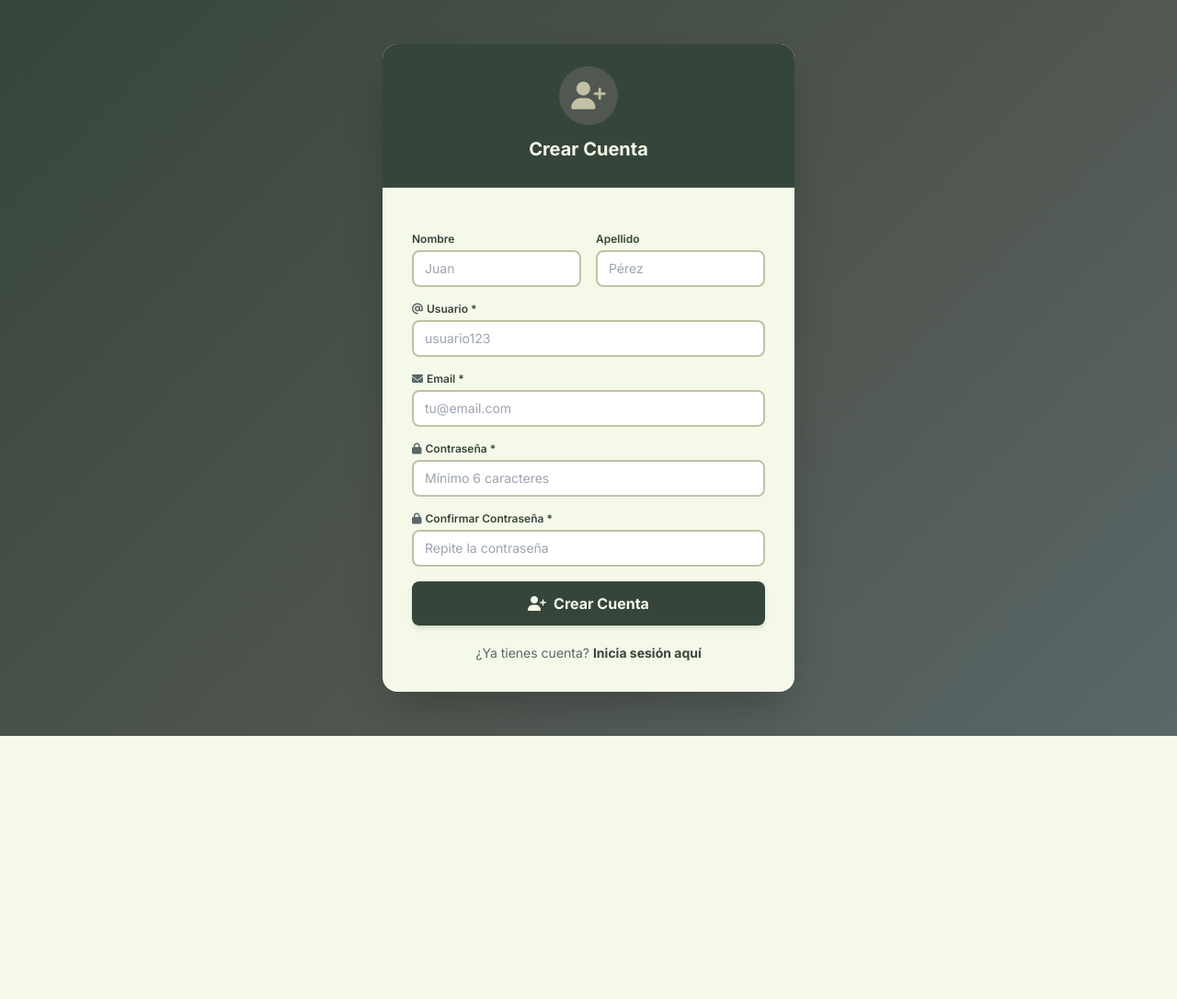
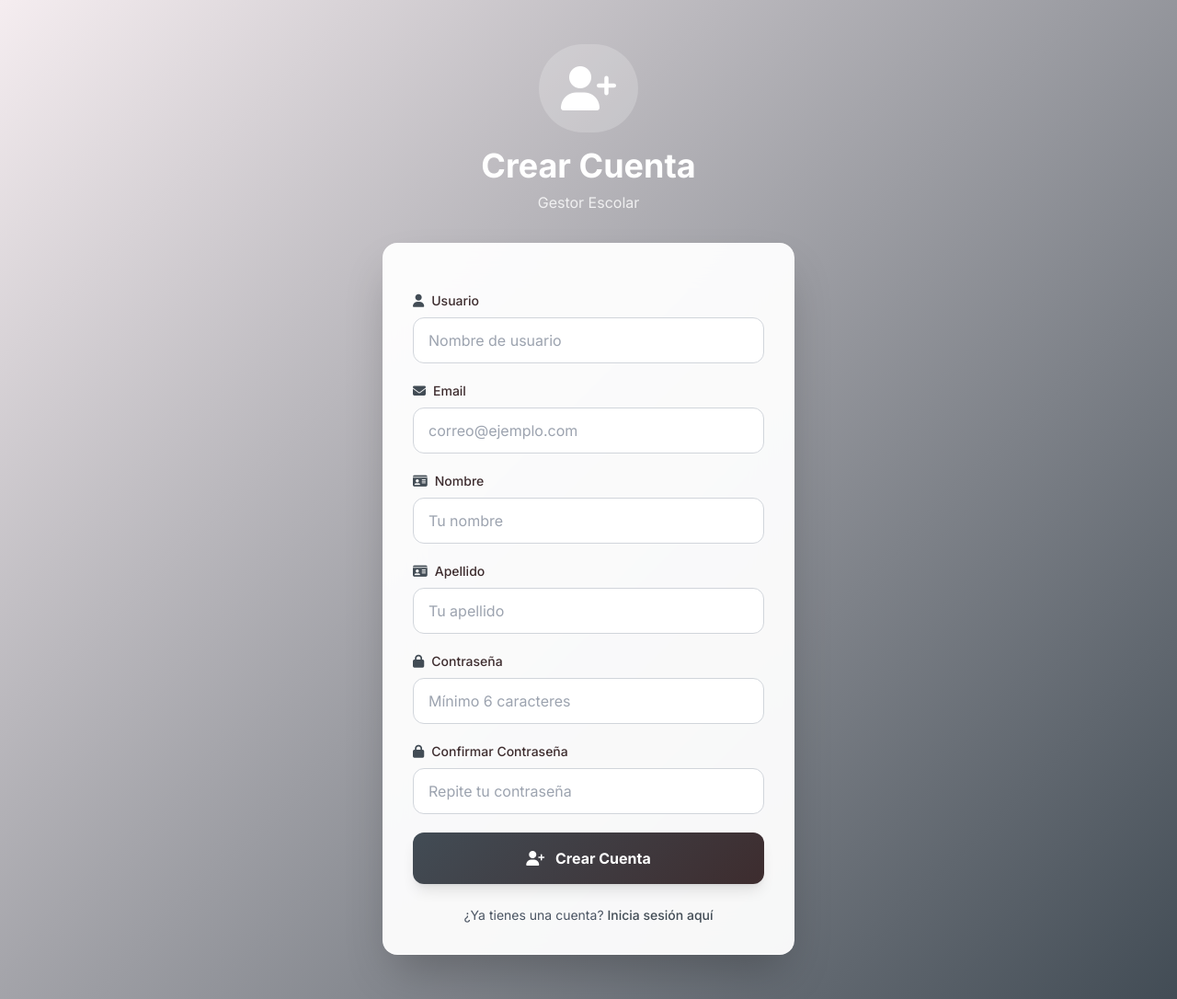
Before and after one commit to JACOboooodfg/Gestor_inventarios, a Django app: page /register/ in a window 1280 px wide. Shown: the whole page at 92% size. Before the commit the page ends 800 px from the top, so only its background shows below. Run offline with Django 5.2, Linux system fonts and the light colour scheme; some libraries are stand-ins or nearby versions.

Commit message:
fix: Error 500 solucionado + Gestor Escolar completo

```diff
--- a/templates/base.html
+++ b/templates/base.html
@@ -3,7 +3,7 @@
 <head>
     <meta charset="UTF-8">
     <meta name="viewport" content="width=device-width, initial-scale=1.0">
-    <title>{% block title %}Sistema de Gestión de Inventarios{% endblock %}</title>
+    <title>{% block title %}Gestor Escolar{% endblock %}</title>
 
     <!-- Tailwind CSS -->
     <script src="https://cdn.tailwindcss.com"></script>
@@ -219,8 +219,8 @@
                             <i class="fas fa-boxes text-white text-2xl"></i>
                         </div>
                         <div>
-                            <h1 class="text-white text-xl font-bold">Sistema de Inventarios</h1>
-                            <p class="text-white text-opacity-70 text-xs">Gestión Integral</p>
+                            <h1 class="text-white text-xl font-bold">Gestor Escolar</h1>
+                            <p class="text-white text-opacity-70 text-xs">Inventarios</p>
                         </div>
                     </a>
                 </div>
@@ -359,7 +359,7 @@
         <div class="container mx-auto px-4 py-6">
             <div class="flex flex-col md:flex-row items-center justify-between">
                 <p class="text-white text-sm mb-4 md:mb-0">
-                    © 2024 Sistema de Gestión de Inventarios. Todos los derechos reservados.
+                    © 2024 Gestor Escolar. Todos los derechos reservados.
                 </p>
                 <div class="flex space-x-6">
                     <a href="#" class="text-white text-opacity-70 hover:text-opacity-100 transition-all text-sm">
--- a/templates/inventory/register.html
+++ b/templates/inventory/register.html
@@ -1,85 +1,135 @@
 {% extends 'base.html' %}
-{% block title %}Crear Cuenta - Inventario Escolar{% endblock %}
+
+{% block title %}Registro - Gestor Escolar{% endblock %}
 
 {% block content %}
-<div class="min-h-screen flex items-center justify-center py-12 px-4" style="background: linear-gradient(135deg, #36453B 0%, #515751 60%, #596869 100%);">
-    <div class="bg-[#F5F9E9] rounded-2xl shadow-2xl w-full max-w-md overflow-hidden">
-
-        <!-- Header -->
-        <div class="bg-[#36453B] px-8 py-6 text-center">
-            <div class="inline-flex items-center justify-center w-16 h-16 rounded-full bg-[#515751] mb-3">
-                <i class="fas fa-user-plus text-3xl text-[#C2C1A5]"></i>
+<div class="min-h-screen flex items-center justify-center py-12 px-4 sm:px-6 lg:px-8">
+    <div class="max-w-md w-full">
+        <!-- Logo y Título -->
+        <div class="text-center mb-8">
+            <div class="inline-block bg-white bg-opacity-20 p-6 rounded-full mb-4">
+                <i class="fas fa-user-plus text-white text-5xl"></i>
             </div>
-            <h1 class="text-xl font-bold text-[#F5F9E9]">Crear Cuenta</h1>
-            <p class="text-[#C2C1A5] text-xs mt-1"></p>
+            <h2 class="text-4xl font-bold text-white mb-2">
+                Crear Cuenta
+            </h2>
+            <p class="text-white text-opacity-80">
+                Gestor Escolar
+            </p>
         </div>
 
-        <!-- Form -->
-        <div class="px-8 py-8">
-            <form method="post" class="space-y-4">
+        <!-- Card de Registro -->
+        <div class="glass-strong rounded-2xl shadow-2xl p-8">
+            <form method="post" action="{% url 'register' %}" class="space-y-5">
                 {% csrf_token %}
 
-                <div class="grid grid-cols-2 gap-4">
-                    <div>
-                        <label class="block text-xs font-semibold text-[#36453B] mb-1">Nombre</label>
-                        <input type="text" name="first_name"
-                               class="w-full px-3 py-2 rounded-lg border-2 border-[#C2C1A5] bg-white text-[#515751] focus:border-[#36453B] focus:outline-none text-sm transition"
-                               placeholder="Juan">
-                    </div>
-                    <div>
-                        <label class="block text-xs font-semibold text-[#36453B] mb-1">Apellido</label>
-                        <input type="text" name="last_name"
-                               class="w-full px-3 py-2 rounded-lg border-2 border-[#C2C1A5] bg-white text-[#515751] focus:border-[#36453B] focus:outline-none text-sm transition"
-                               placeholder="Pérez">
-                    </div>
+                <!-- Username -->
+                <div>
+                    <label for="username" class="block text-sm font-medium mb-2" style="color: #3D2C2E;">
+                        <i class="fas fa-user mr-2" style="color: #424C55;"></i>Usuario
+                    </label>
+                    <input
+                        type="text"
+                        name="username"
+                        id="username"
+                        required
+                        class="w-full px-4 py-3 border border-gray-300 rounded-xl focus:ring-4 focus:ring-opacity-20 transition-all"
+                        placeholder="Nombre de usuario"
+                    >
                 </div>
 
+                <!-- Email -->
                 <div>
-                    <label class="block text-xs font-semibold text-[#36453B] mb-1">
-                        <i class="fas fa-at mr-1 text-[#596869]"></i>Usuario *
+                    <label for="email" class="block text-sm font-medium mb-2" style="color: #3D2C2E;">
+                        <i class="fas fa-envelope mr-2" style="color: #424C55;"></i>Email
                     </label>
-                    <input type="text" name="username" required
-                           class="w-full px-3 py-2 rounded-lg border-2 border-[#C2C1A5] bg-white text-[#515751] focus:border-[#36453B] focus:outline-none text-sm transition"
-                           placeholder="usuario123">
+                    <input
+                        type="email"
+                        name="email"
+                        id="email"
+                        required
+                        class="w-full px-4 py-3 border border-gray-300 rounded-xl focus:ring-4 focus:ring-opacity-20 transition-all"
+                        placeholder="correo@ejemplo.com"
+                    >
                 </div>
 
+                <!-- First Name -->
                 <div>
-                    <label class="block text-xs font-semibold text-[#36453B] mb-1">
-                        <i class="fas fa-envelope mr-1 text-[#596869]"></i>Email *
+                    <label for="first_name" class="block text-sm font-medium mb-2" style="color: #3D2C2E;">
+                        <i class="fas fa-id-card mr-2" style="color: #424C55;"></i>Nombre
                     </label>
-                    <input type="email" name="email" required
-                           class="w-full px-3 py-2 rounded-lg border-2 border-[#C2C1A5] bg-white text-[#515751] focus:border-[#36453B] focus:outline-none text-sm transition"
-                           placeholder="tu@email.com">
+                    <input
+                        type="text"
+                        name="first_name"
+                        id="first_name"
+                        class="w-full px-4 py-3 border border-gray-300 rounded-xl focus:ring-4 focus:ring-opacity-20 transition-all"
+                        placeholder="Tu nombre"
+                    >
                 </div>
 
+                <!-- Last Name -->
                 <div>
-                    <label class="block text-xs font-semibold text-[#36453B] mb-1">
-                        <i class="fas fa-lock mr-1 text-[#596869]"></i>Contraseña *
+                    <label for="last_name" class="block text-sm font-medium mb-2" style="color: #3D2C2E;">
+                        <i class="fas fa-id-card mr-2" style="color: #424C55;"></i>Apellido
                     </label>
-                    <input type="password" name="password1" required
-                           class="w-full px-3 py-2 rounded-lg border-2 border-[#C2C1A5] bg-white text-[#515751] focus:border-[#36453B] focus:outline-none text-sm transition"
-                           placeholder="Mínimo 6 caracteres">
+                    <input
+                        type="text"
+                        name="last_name"
+                        id="last_name"
+                        class="w-full px-4 py-3 border border-gray-300 rounded-xl focus:ring-4 focus:ring-opacity-20 transition-all"
+                        placeholder="Tu apellido"
+                    >
                 </div>
 
+                <!-- Password 1 -->
                 <div>
-                    <label class="block text-xs font-semibold text-[#36453B] mb-1">
-                        <i class="fas fa-lock mr-1 text-[#596869]"></i>Confirmar Contraseña *
+                    <label for="password1" class="block text-sm font-medium mb-2" style="color: #3D2C2E;">
+                        <i class="fas fa-lock mr-2" style="color: #424C55;"></i>Contraseña
                     </label>
-                    <input type="password" name="password2" required
-                           class="w-full px-3 py-2 rounded-lg border-2 border-[#C2C1A5] bg-white text-[#515751] focus:border-[#36453B] focus:outline-none text-sm transition"
-                           placeholder="Repite la contraseña">
+                    <input
+                        type="password"
+                        name="password1"
+                        id="password1"
+                        required
+                        class="w-full px-4 py-3 border border-gray-300 rounded-xl focus:ring-4 focus:ring-opacity-20 transition-all"
+                        placeholder="Mínimo 6 caracteres"
+                    >
                 </div>
 
-                <button type="submit"
-                        class="w-full bg-[#36453B] hover:bg-[#515751] text-[#F5F9E9] font-bold py-3 rounded-lg transition shadow-md mt-2">
-                    <i class="fas fa-user-plus mr-2"></i>Crear Cuenta
+                <!-- Password 2 -->
+                <div>
+                    <label for="password2" class="block text-sm font-medium mb-2" style="color: #3D2C2E;">
+                        <i class="fas fa-lock mr-2" style="color: #424C55;"></i>Confirmar Contraseña
+                    </label>
+                    <input
+                        type="password"
+                        name="password2"
+                        id="password2"
+                        required
+                        class="w-full px-4 py-3 border border-gray-300 rounded-xl focus:ring-4 focus:ring-opacity-20 transition-all"
+                        placeholder="Repite tu contraseña"
+                    >
+                </div>
+
+                <!-- Submit Button -->
+                <button
+                    type="submit"
+                    class="w-full btn-modern gradient-primary text-white font-bold py-4 px-6 rounded-xl shadow-lg"
+                >
+                    <i class="fas fa-user-plus mr-2"></i>
+                    Crear Cuenta
                 </button>
             </form>
 
-            <p class="text-center text-sm text-[#596869] mt-5">
-                ¿Ya tienes cuenta?
-                <a href="{% url 'login' %}" class="font-bold text-[#36453B] hover:underline">Inicia sesión aquí</a>
-            </p>
+            <!-- Login Link -->
+            <div class="mt-6 text-center">
+                <p class="text-sm text-gray-600">
+                    ¿Ya tienes una cuenta?
+                    <a href="{% url 'login' %}" class="font-medium hover:underline transition-colors" style="color: #424C55;">
+                        Inicia sesión aquí
+                    </a>
+                </p>
+            </div>
         </div>
     </div>
 </div>
```
Also changed, not shown: inventory/import_views.py (+66 -100 lines), templates/inventory/import_preview_colegio.html (+16 -16 lines), templates/inventory/login.html (+5 -32 lines).
